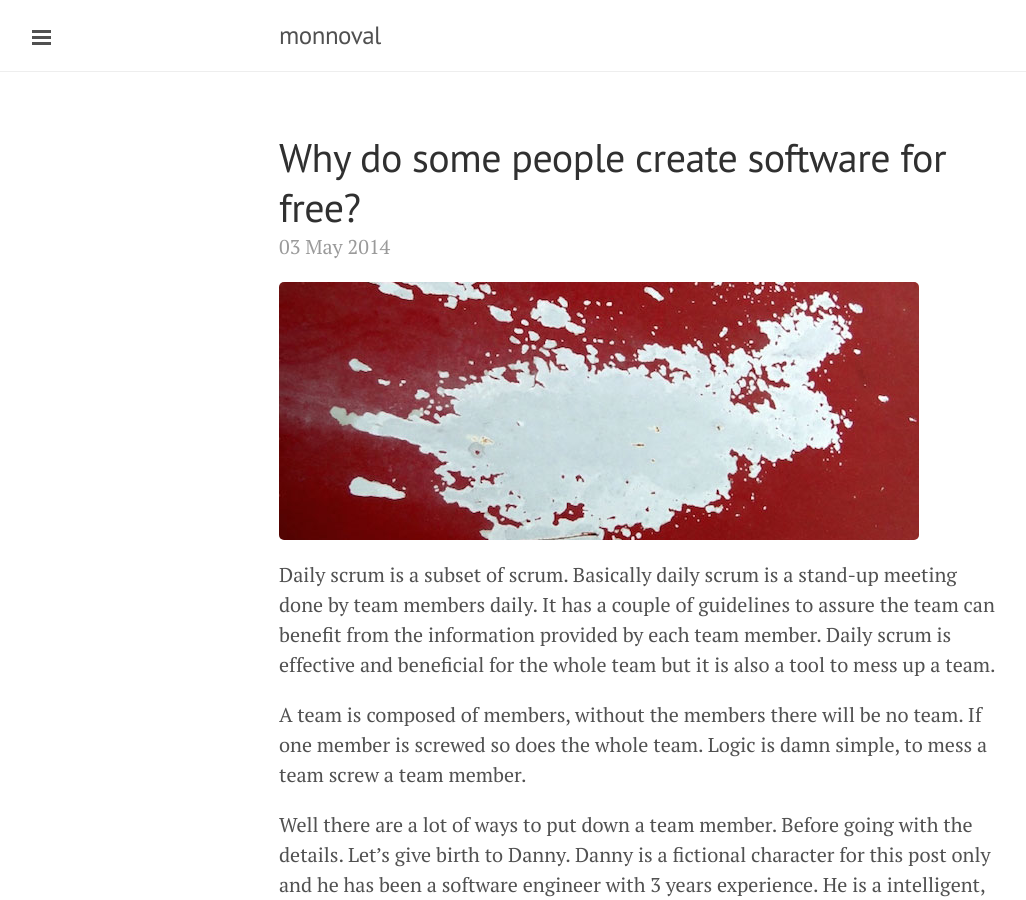
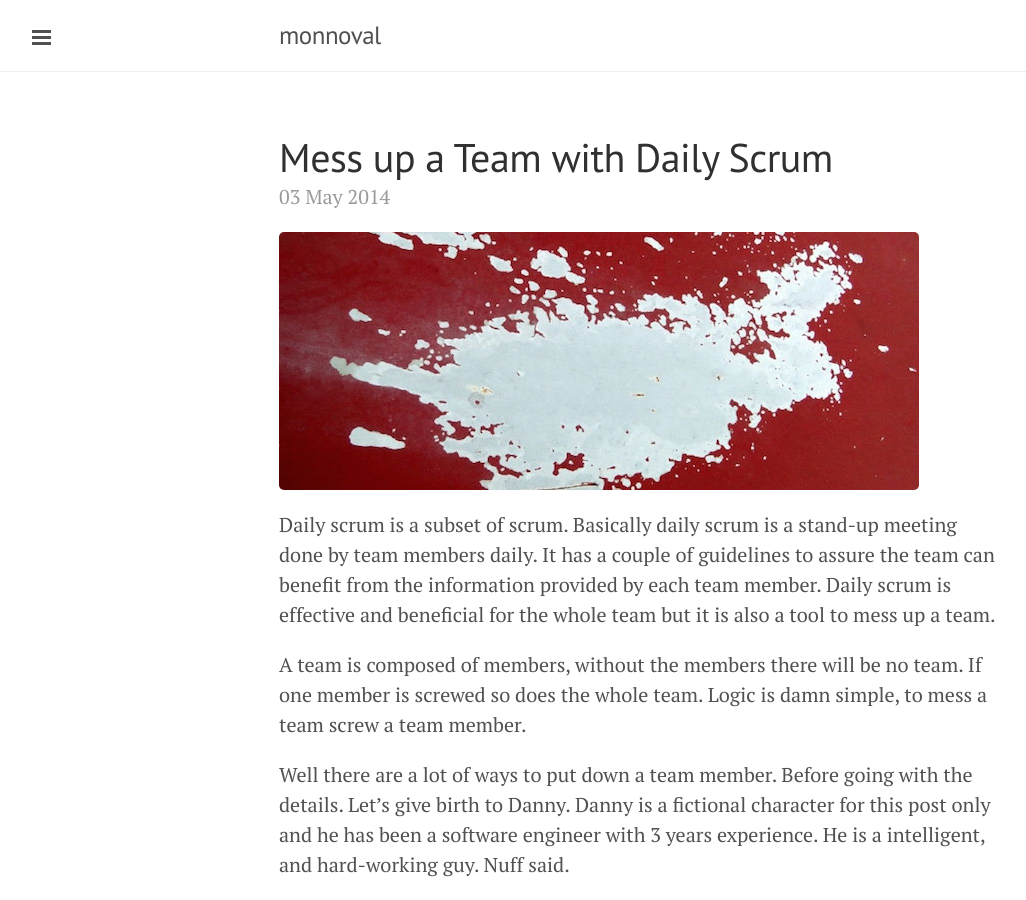
Before and after one commit to monnoval/monnoval.github.io, a Jekyll site: the page built from _posts/2014-05-03-daily-scrum-purpose-vs-problems.md, in a window 1280 px wide and 900 px high. Shown: the whole window, without its empty margins (1-1027 px from the left). Built offline with Jekyll 4.4.1, drawn with Linux system fonts in a browser that asks for light colours; Markdown is read by kramdown in place of the engine named in the settings.

Commit message:
Fix title

```diff
--- a/_posts/2014-05-03-daily-scrum-purpose-vs-problems.md
+++ b/_posts/2014-05-03-daily-scrum-purpose-vs-problems.md
@@ -1,6 +1,6 @@
 ---
 layout: post
-title: Why do some people create software for free?
+title: Mess up a Team with Daily Scrum
 ---
 
 ![]({{ site.baseurl }}public/images/2014-05-03-01.jpg)
```
